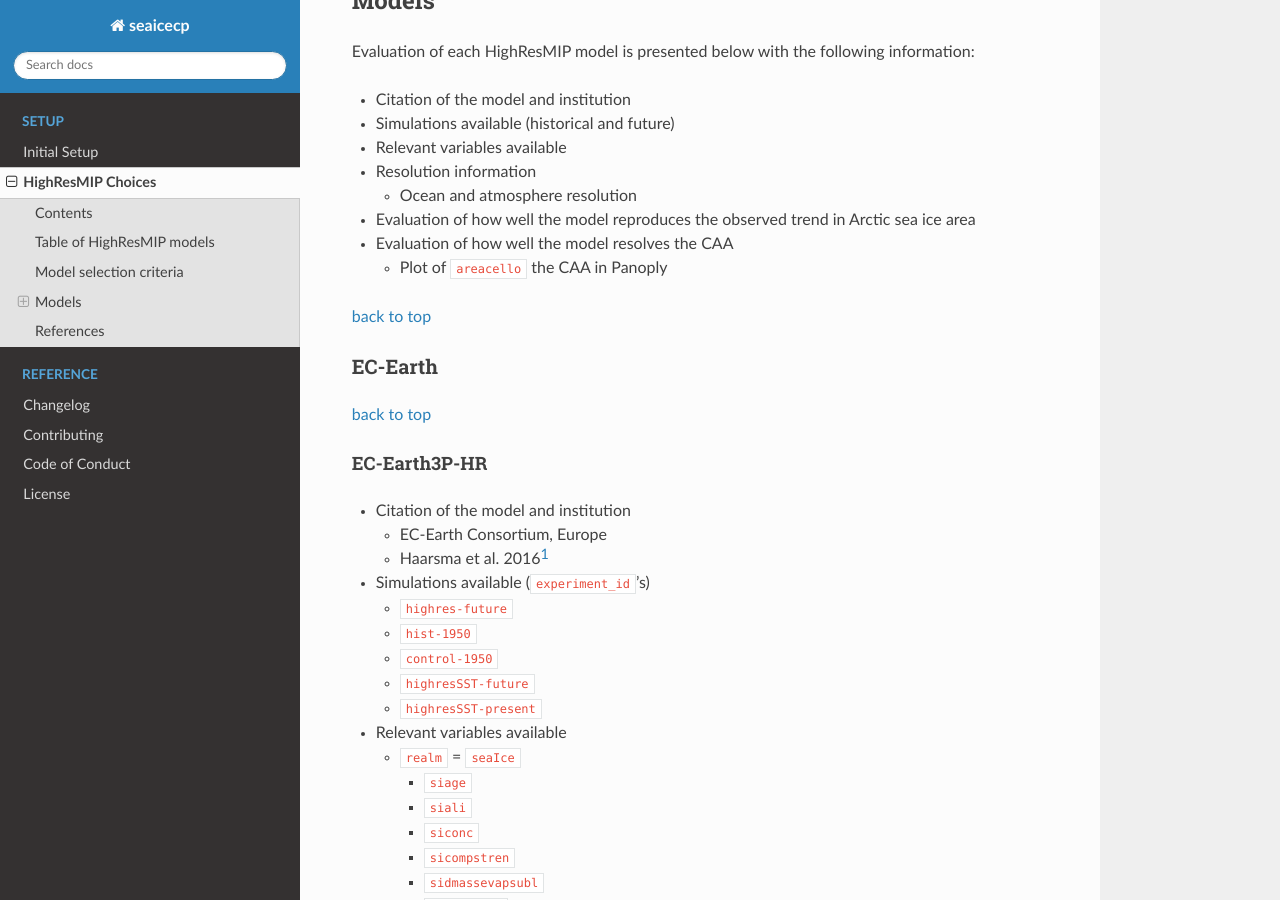
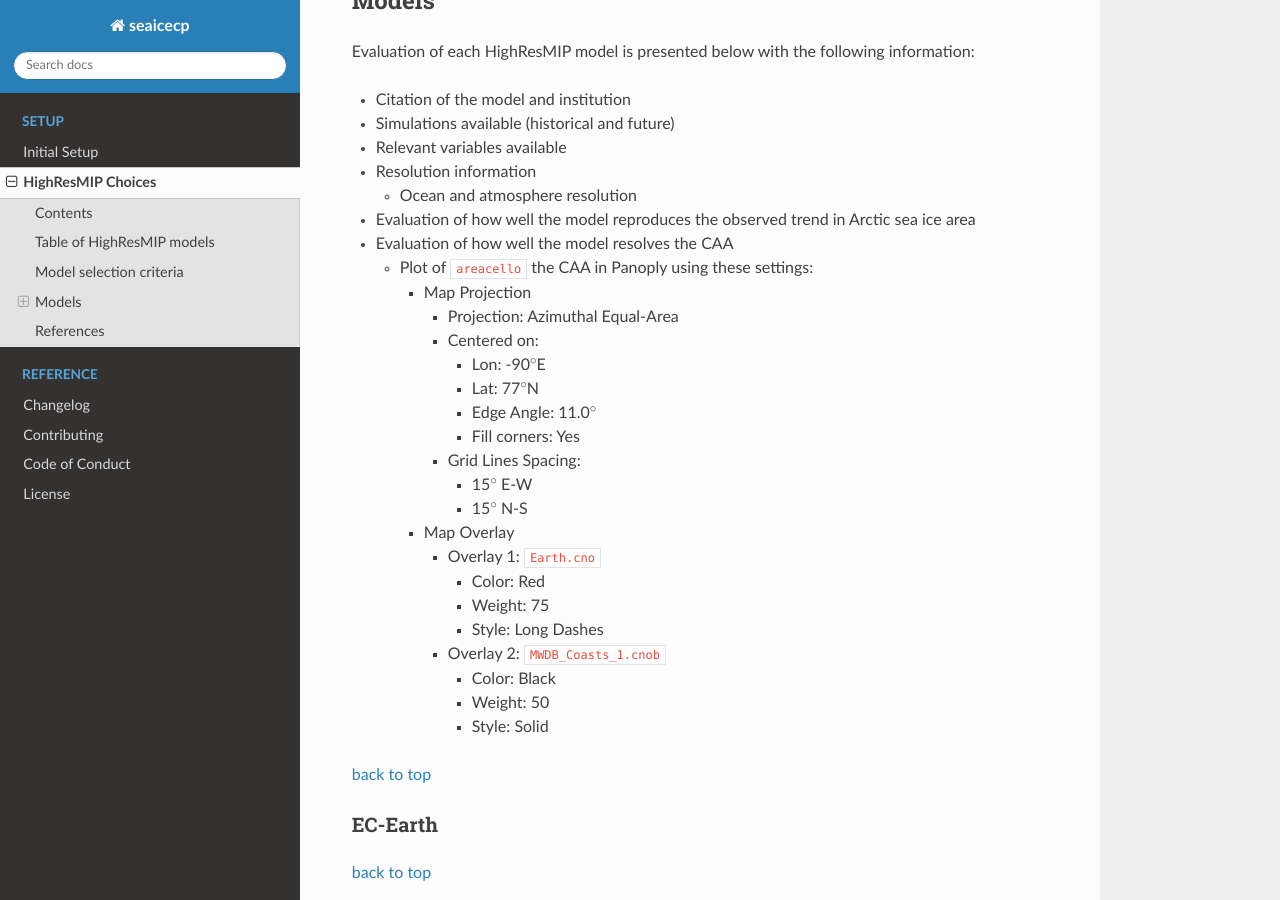
Before and after one commit to scheemik/seaicecp, a Sphinx documentation site: the page built from docs/docs_setup/HighResMIP_choices.md, in a window 1280 px wide and 900 px high, scrolled down 2997 px. Built offline with Sphinx 7.4.7 and the Read the Docs theme 3.1.0, drawn with Linux system fonts in a browser that asks for light colours; pages that are not in the unit, such as notebooks, are missing from menus.

Commit message:
docs: add details of Panoply map settings

```diff
--- a/docs/docs_setup/HighResMIP_choices.md
+++ b/docs/docs_setup/HighResMIP_choices.md
@@ -100,7 +100,26 @@
     - Ocean and atmosphere resolution
 - Evaluation of how well the model reproduces the observed trend in Arctic sea ice area
 - Evaluation of how well the model resolves the CAA
-    - Plot of `areacello` the CAA in Panoply
+    - Plot of `areacello` the CAA in Panoply using these settings:
+        - Map Projection
+            - Projection: Azimuthal Equal-Area
+            - Centered on:
+                - Lon: -90$^\circ$E
+                - Lat: 77$^\circ$N
+                - Edge Angle: 11.0$^\circ$
+                - Fill corners: Yes
+            - Grid Lines Spacing:
+                - 15$^\circ$ E-W
+                - 15$^\circ$ N-S
+        - Map Overlay
+            - Overlay 1: `Earth.cno`
+                - Color: Red
+                - Weight: 75
+                - Style: Long Dashes
+            - Overlay 2: `MWDB_Coasts_1.cnob`
+                - Color: Black
+                - Weight: 50
+                - Style: Solid
 
 <a id='EC-Earth'></a>
 [back to top](#top)
```
